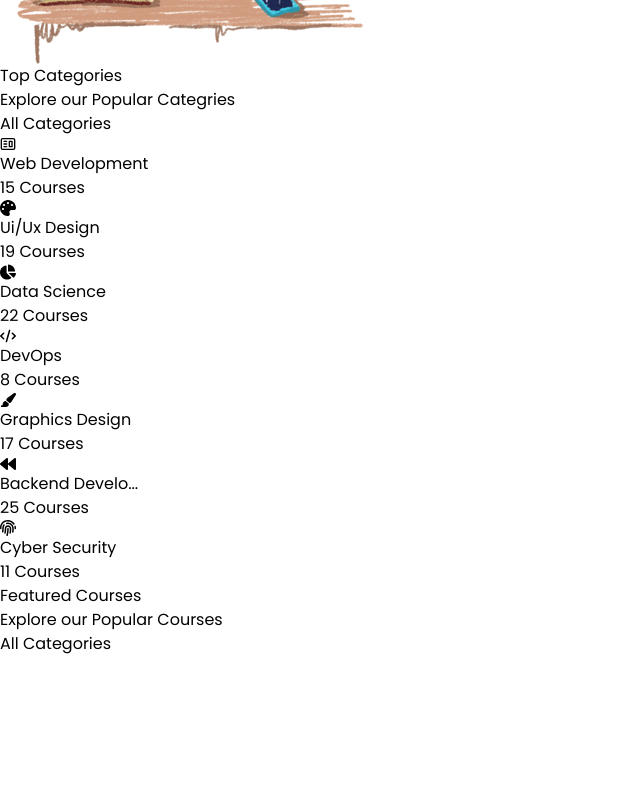
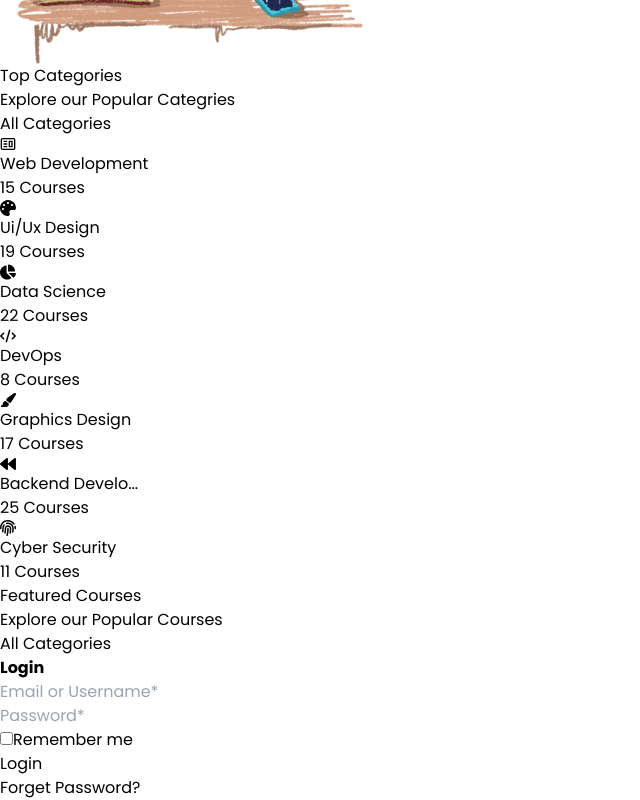
Before and after one commit to arbab57/E-learn-frontend, a React (Vite) app: page / in a window 1280 px wide. Shown: the part 469-1269 px from the top of the page, without its empty margins (0-640 px from the left). Before the commit the page ends 1125 px from the top, so only its background shows below. Built offline with nearby package versions, Linux system fonts and the light colour scheme; a web font is replaced by a local one.

Commit message:
"Added login form"

```diff
--- a/src/App.jsx
+++ b/src/App.jsx
@@ -2,6 +2,7 @@ import { Route, RouterProvider, createBrowserRouter, createRoutesFromElements }
 
 import MainPage from './pages/mainPage'
 import Mainlayout from './layouts/mainlayout'
+
 
 function App() {
 
@@ -19,6 +20,7 @@ function App() {
 
     <RouterProvider router={router} />
 
+
   )
 }
 
--- a/src/components/Header.jsx
+++ b/src/components/Header.jsx
@@ -1,5 +1,5 @@
 import React, { useEffect, useState } from 'react'
-// URL = import.meta.env.VITE_URL
+const URL = import.meta.env.VITE_URL
 import { Link } from 'react-router-dom';
 import { FaSearch } from 'react-icons/fa';
 
@@ -8,13 +8,13 @@ function Header() {
 
   const [res, setRes] = useState(null)
 
-  // useEffect(() => {
-  //   const fetchData = async () => {
-  //     const response = await fetch(`${URL}/check`)
-  //     setRes(response.status)
-  //   }
+  useEffect(() => {
+    const fetchData = async () => {
+      const response = await fetch(`${URL}/check`)
+      setRes(response.status)
+    }
 
-  // }, [])
+  }, [])
 
   return (
     <div className='head py-2 bg-[#0DAFE6] flex justify-around mb-2'>
--- /dev/null
+++ b/src/components/Login.jsx
@@ -0,0 +1,54 @@
+import React from 'react';
+
+const Login = () => {
+    return (
+        <>
+            <div className="flex flex-col justify-center h-screen">
+                <div className="w-full max-w-md mx-auto p-4 bg-white rounded shadow-md">
+                    <div className="flex justify-start mb-4">
+                        <b className="text-2xl">Login</b>
+                    </div>
+                    <div>
+                        <input
+                            type="text"
+                            placeholder="Email or Username*"
+                            required
+                            className="w-full p-2 outline-none  text-sm text-gray-700 mt-5 border border-white border-b-2 border-b-black"
+                        />
+                    </div>
+                    <div>
+                        <input
+                            type="text"
+                            placeholder="Password*"
+                            required
+                            className="w-full p-2 outline-none  text-sm text-gray-700 mt-5 border border-white border-b-2 border-b-black"
+
+                        />
+                    </div>
+                    <div className="flex justify-start mt-8">
+                        <input
+                            type="checkbox"
+                            name="user"
+                            id="user"
+                            className="w-4 h-4 text-gray-700 "
+                        />
+                        <label
+                            className="ml-2 text-sm text-gray-700"
+                            htmlFor="user"
+                        >
+                            Remember me
+                        </label>
+                    </div>
+                    <input
+                        className="w-full p-2 bg-[#0DAFE6] hover:bg-[white] hover:text-[#0DAFE6] text-white font-bold py-2 px-4 rounded-xl mt-6"
+                        type="button"
+                        value="Login"
+                    />
+                    <p className="text-sm text-gray-700 mt-3">Forget Password?</p>
+                </div>
+            </div>
+        </>
+    );
+};
+
+export default Login;
--- a/src/pages/mainPage.jsx
+++ b/src/pages/mainPage.jsx
@@ -2,7 +2,7 @@ import React from 'react'
 import Intro from '../components/Intro'
 import Categories from '../components/Categories'
 import FeaturedCourses from '../components/featuredCourses'
-
+import Login from '../components/Login'
 
 
 const mainPage = () => {
@@ -11,8 +11,10 @@ const mainPage = () => {
         <Intro/>
         <Categories/>
         <FeaturedCourses/>
+<Login/>
+
     </div>
   )
 }
 
-export default mainPage
+export default mainPage;
```
